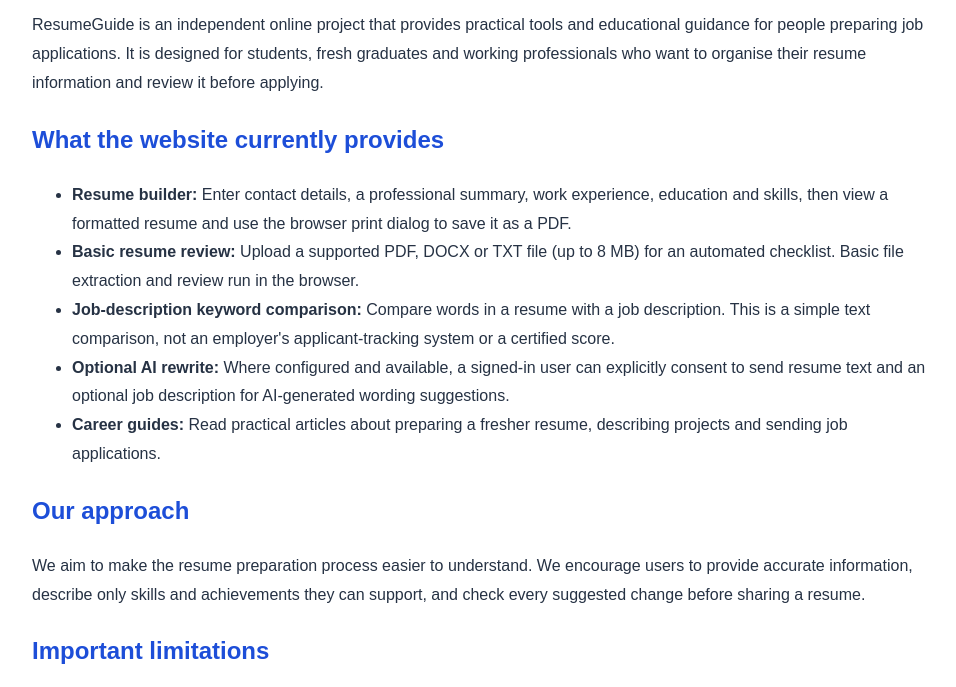
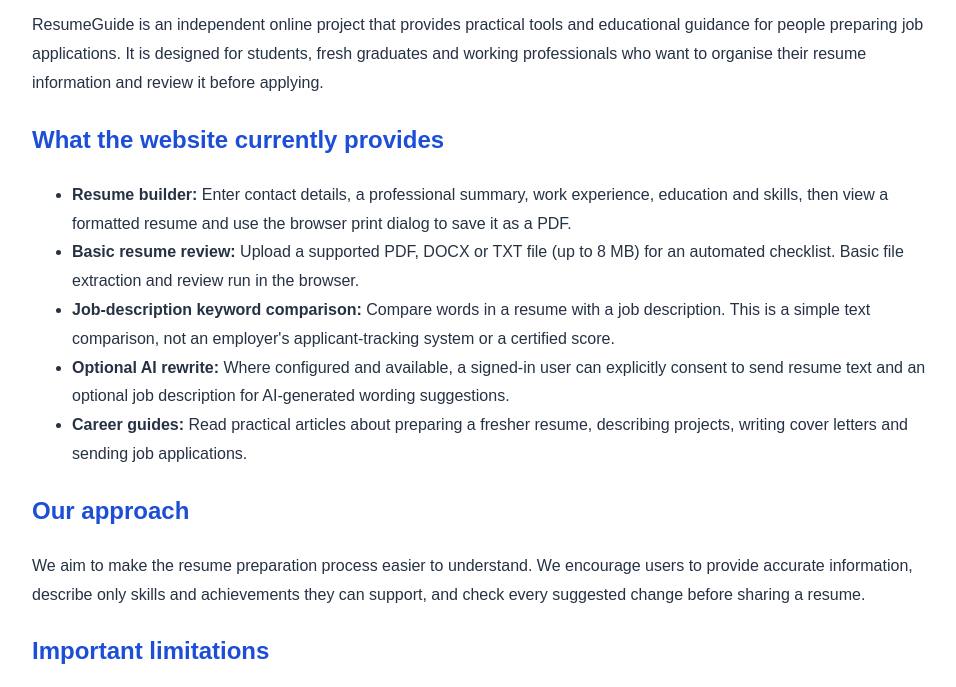
Before and after one commit to ssrweb197/resume, a plain HTML site: page about-us.html in a window 1280 px wide. Shown: the part 113-800 px from the top of the page, without its empty margins (158-1114 px from the left). Drawn offline with Linux system fonts and the light colour scheme.

```diff
--- a/about-us.html
+++ b/about-us.html
@@ -7,7 +7,7 @@
 <li><strong>Basic resume review:</strong> Upload a supported PDF, DOCX or TXT file (up to 8 MB) for an automated checklist. Basic file extraction and review run in the browser.</li>
 <li><strong>Job-description keyword comparison:</strong> Compare words in a resume with a job description. This is a simple text comparison, not an employer's applicant-tracking system or a certified score.</li>
 <li><strong>Optional AI rewrite:</strong> Where configured and available, a signed-in user can explicitly consent to send resume text and an optional job description for AI-generated wording suggestions.</li>
-<li><strong>Career guides:</strong> Read practical articles about preparing a fresher resume, describing projects and sending job applications.</li></ul>
+<li><strong>Career guides:</strong> Read practical articles about preparing a fresher resume, describing projects, writing cover letters and sending job applications.</li></ul>
 <h2>Our approach</h2><p>We aim to make the resume preparation process easier to understand. We encourage users to provide accurate information, describe only skills and achievements they can support, and check every suggested change before sharing a resume.</p>
 <h2>Important limitations</h2><p>Our tools provide general assistance. They do not represent an employer, recruiter or official ATS provider, and they cannot guarantee an interview, job offer or hiring outcome. Some features may change or be temporarily unavailable.</p>
 <h2>Contact</h2><p>Questions, corrections and suggestions are welcome at <a href="mailto:brandblitzmotivation@gmail.com">brandblitzmotivation@gmail.com</a>.</p>
```
